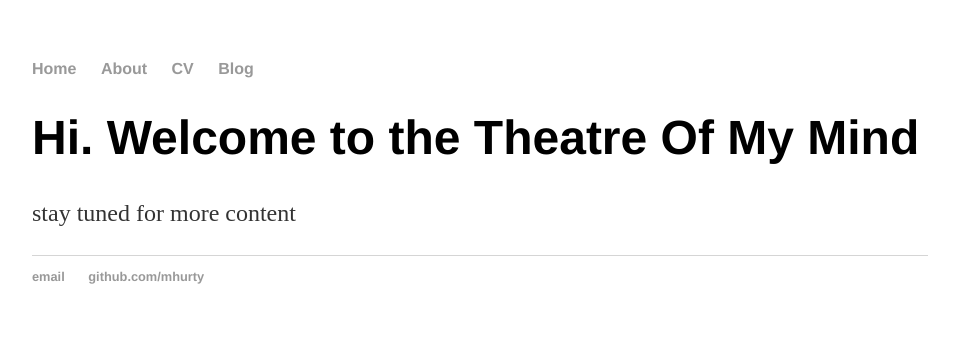
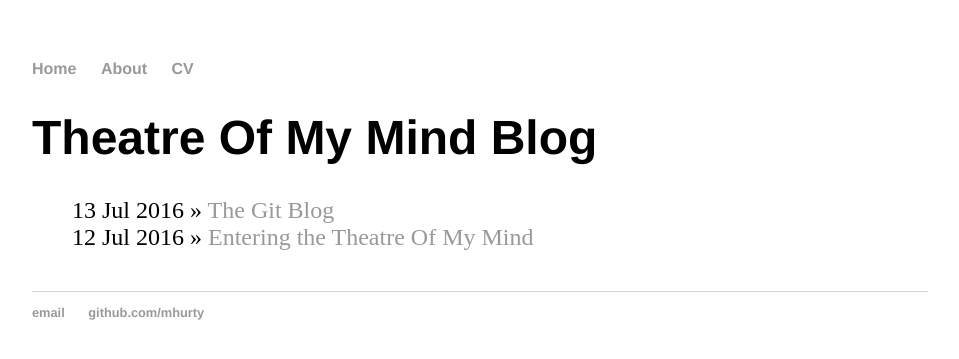
Before and after one commit to mhurty/mhurty.github.io, a Jekyll site: the page built from index.html, in a window 1280 px wide. Shown: the top 359 px of the page, without its empty margins (160-1119 px from the left). Built offline with Jekyll 4.4.1, drawn with Linux system fonts in a browser that asks for light colours.

Commit message:
rearrange index

```diff
--- a/_layouts/default.html
+++ b/_layouts/default.html
@@ -8,10 +8,9 @@
 		<body>
 			<nav>
 	    		<ul>
-	        		<li><a href="/">Home</a></li>
+	        		<li><a href="/blog">Home</a></li>
 		        	<li><a href="/about">About</a></li>
 	        		<li><a href="/cv">CV</a></li>
-	        		<li><a href="/blog">Blog</a></li>
 	    		</ul>
 			</nav>
 			<div class="container">
--- a/index.html
+++ b/index.html
@@ -1,8 +1,11 @@
 ---
 layout: default
-title: Theatre Of My Mind
+title: Theatre Of My Mind Blog
 ---
-<div class="blurb">
-	<h1>Hi. Welcome to the Theatre Of My Mind</h1>
-	<p>stay tuned for more content</p>
-</div><!-- /.blurb -->
+	<h1>{{ page.title }}</h1>
+	<ul class="posts">
+
+	  {% for post in site.posts %}
+	    <li><span>{{ post.date | date_to_string }}</span> » <a href="{{ post.url }}" title="{{ post.title }}">{{ post.title }}</a></li>
+	  {% endfor %}
+	</ul>
```
